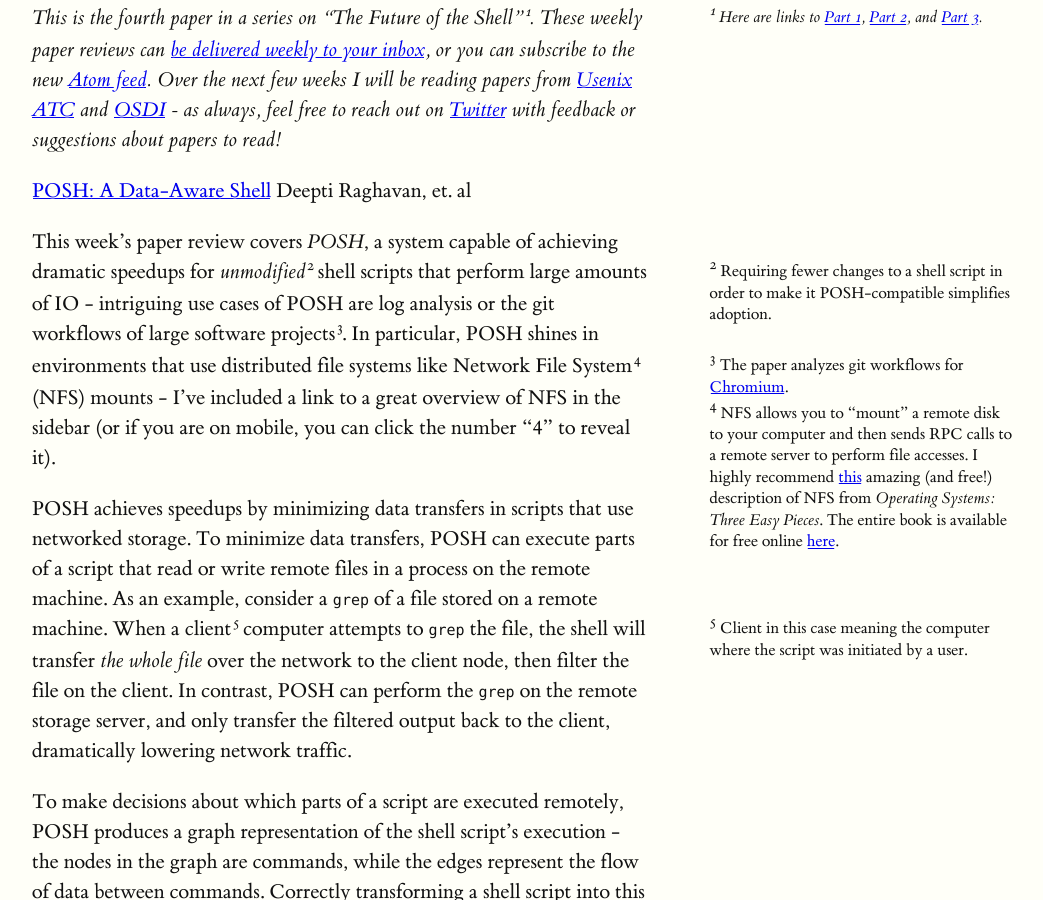
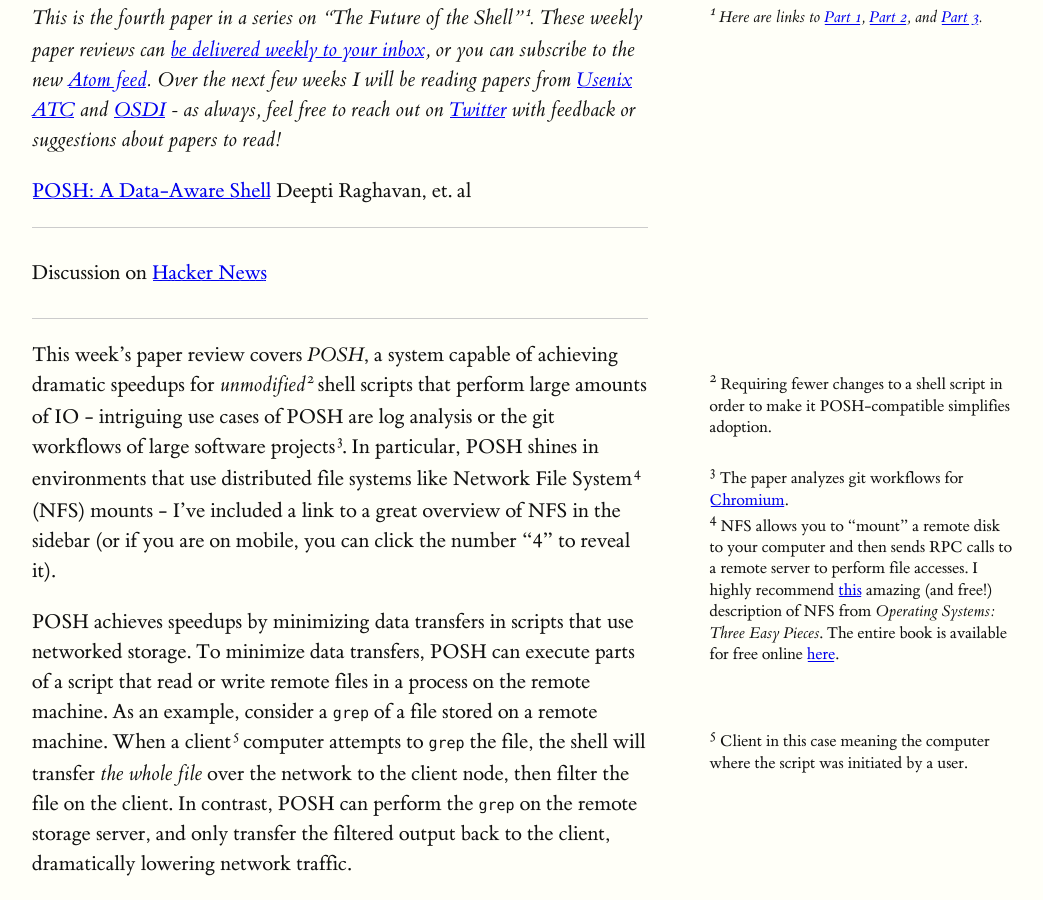
Before and after one commit to mlerner/mlerner.github.io, a Jekyll site: the page built from _posts/2021-08-07-posh-a-data-aware-shell.md, in a window 1280 px wide and 900 px high, scrolled down 430 px. Shown: the whole window, without its empty margins (128-1171 px from the left). Built offline with Jekyll 4.4.1, drawn with Linux system fonts in a browser that asks for light colours.

Commit message:
Add HN discussion link

```diff
--- a/_posts/2021-08-07-posh-a-data-aware-shell.md
+++ b/_posts/2021-08-07-posh-a-data-aware-shell.md
@@ -7,6 +7,8 @@ categories:
 _This is the fourth paper in a series on “The Future of the Shell"{% sidenote 'series' "Here are links to [Part 1](/2021/07/14/unix-shell-programming-the-next-50-years.html), [Part 2](/2021/07/24/from-laptop-to-lambda-outsourcing-everyday-jobs-to-thousands-of-transient-functional-containers.html), and [Part 3](/2021/07/31/pash-light-touch-data-parallel-shell-processing.html)." %}. These weekly paper reviews can [be delivered weekly to your inbox](https://tinyletter.com/micahlerner/), or you can subscribe to the new [Atom feed](https://www.micahlerner.com/feed.xml). Over the next few weeks I will be reading papers from [Usenix ATC](https://www.usenix.org/conference/atc21) and [OSDI](https://www.usenix.org/conference/osdi21) - as always, feel free to reach out on [Twitter](https://twitter.com/micahlerner) with feedback or suggestions about papers to read!_
 
 [POSH: A Data-Aware Shell](https://www.usenix.org/conference/atc20/presentation/raghavan) Deepti Raghavan, et. al
+
+{% discussion 'https://news.ycombinator.com/item?id=28108347'%}
 
 This week's paper review covers _POSH_, a system capable of achieving dramatic speedups for _unmodified_{% sidenote 'adoption' "Requiring fewer changes to a shell script in order to make it POSH-compatible simplifies adoption." %} shell scripts that perform large amounts of IO - intriguing use cases of POSH are log analysis or the git workflows of large software projects{% sidenote 'git' 'The paper analyzes git workflows for [Chromium](https://github.com/chromium/chromium).'%}. In particular, POSH shines in environments that use distributed file systems like Network File System{% sidenote 'nfs' 'NFS allows you to "mount" a remote disk to your computer and then sends RPC calls to a remote server to perform file accesses. I highly recommend [this](https://pages.cs.wisc.edu/~remzi/OSTEP/dist-nfs.pdf) amazing (and free!) description of NFS from _Operating Systems: Three Easy Pieces_. The entire book is available for free online [here](https://pages.cs.wisc.edu/~remzi/OSTEP/). ' %} (NFS) mounts - I've included a link to a great overview of NFS in the sidebar (or if you are on mobile, you can click the number "4" to reveal it).
 
```
